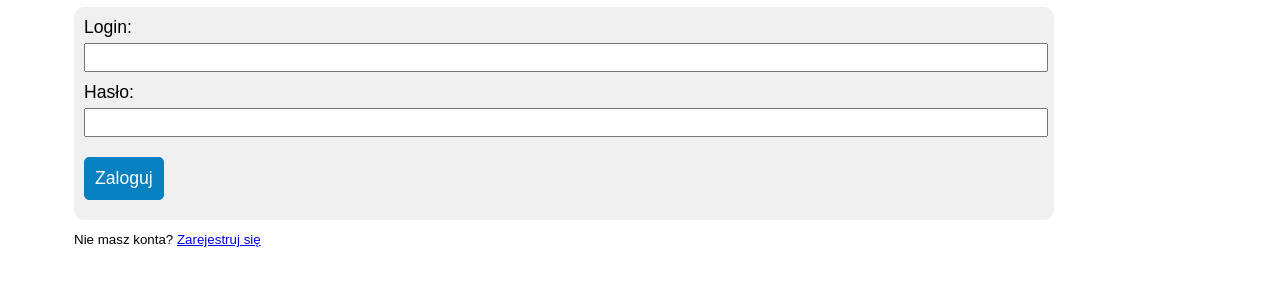
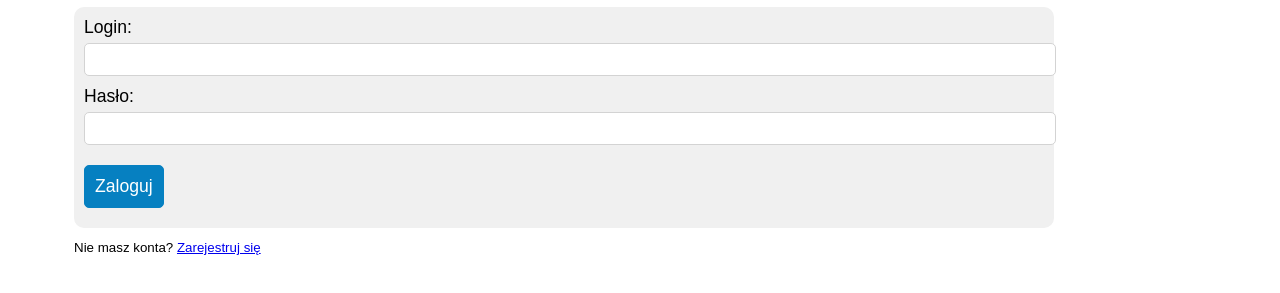
Before and after one commit to Julian9B/zseeim-frontend, a plain HTML site: page login.html in a window 1280 px wide. Shown: the part 197-490 px from the top of the page. Drawn offline with Linux system fonts and the light colour scheme.

Commit message:
Cosmetic changes to admin pages

```diff
--- a/styles/admin.css
+++ b/styles/admin.css
@@ -39,9 +39,14 @@ main .adminForm {
 
 main .adminForm input {
     margin: 5px 0 10px 0;
+    padding: 5px;
     width: 100%;
-    min-height: 25px;
     font-size: 1.1rem;
+    border-radius: 5px;
+}
+
+main .adminForm input[type=text], main .adminForm input[type=password] {
+    border: 1px solid lightgray;
 }
 
 main .adminForm #editor {
```
